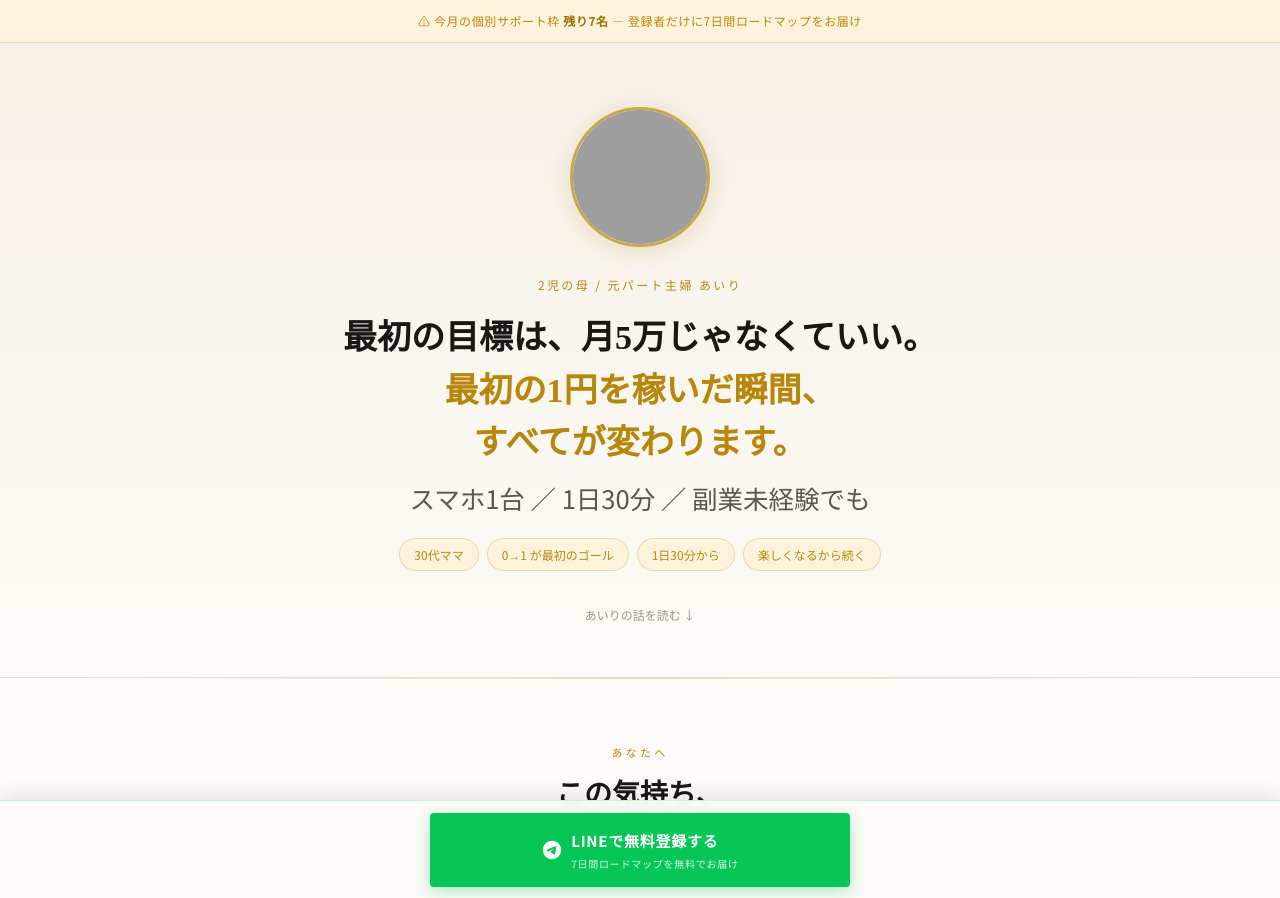
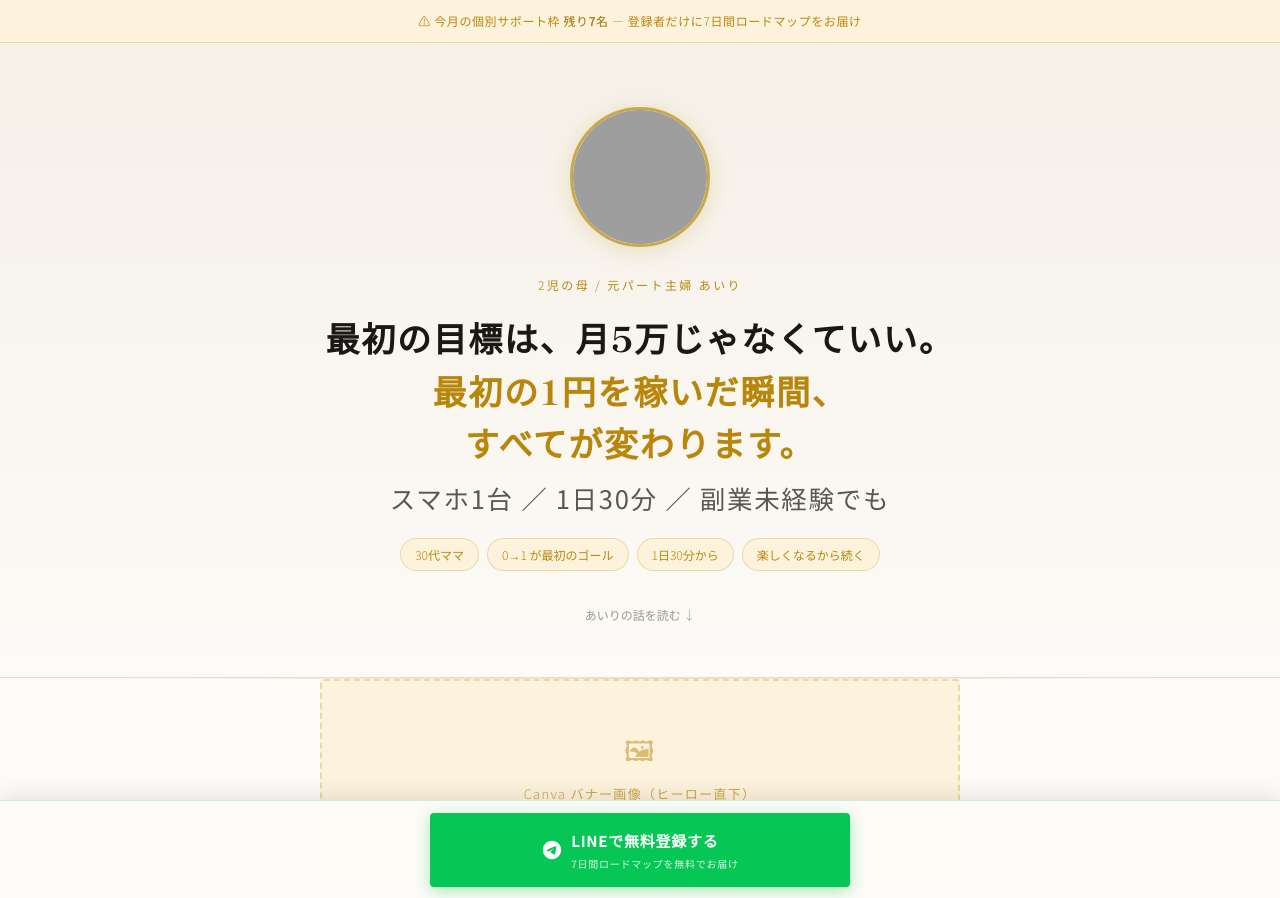
Before and after one commit to Tksm2001/zero-lp, a plain HTML site: page index.html in a window 1280 px wide. Shown: the top 898 px of the page. Drawn offline with Linux system fonts and the light colour scheme; grey boxes are pictures that could not be loaded.

Commit message:
Design: Shippori Mincho font, weight contrast, letter-spacing, Canva image slots

```diff
--- a/index.html
+++ b/index.html
@@ -7,7 +7,7 @@
 <meta name="description" content="130万円の教材も、やる気が続かなければ意味がない。スマホ1台・1日30分。0→1さえ越えれば、あとは楽しくなるだけ。">
 <link rel="preconnect" href="https://fonts.googleapis.com">
 <link rel="preconnect" href="https://fonts.gstatic.com" crossorigin>
-<link href="https://fonts.googleapis.com/css2?family=Noto+Serif+JP:wght@400;700;900&family=Noto+Sans+JP:wght@300;400;500;700&display=swap" rel="stylesheet">
+<link href="https://fonts.googleapis.com/css2?family=Shippori+Mincho:wght@400;600;800&family=Noto+Sans+JP:wght@300;400;500;700&display=swap" rel="stylesheet">
 <style>
 /* ===== リセット & 変数 ===== */
 :root {
@@ -33,14 +33,26 @@ body {
   background: var(--bg);
   color: var(--text);
   font-family: 'Noto Sans JP', sans-serif;
+  font-weight: 300;
   font-size: 16px;
   line-height: 1.8;
   overflow-x: hidden;
 }
 
+/* ===== 見出し全体：極太＋字間 ===== */
+h1, h2, h3, h4 {
+  font-family: 'Shippori Mincho', serif;
+  font-weight: 800;
+  letter-spacing: 0.05em;
+  line-height: 1.5;
+}
+
+/* 本文強調は500止まり（軽さを維持） */
+strong { font-weight: 500; }
+
 /* ===== ユーティリティ ===== */
 .container { max-width: 680px; margin: 0 auto; padding: 0 20px; }
-.serif { font-family: 'Noto Serif JP', serif; }
+.serif { font-family: 'Shippori Mincho', serif; font-weight: 800; letter-spacing: 0.05em; }
 
 /* ===== フェードイン ===== */
 .fade-in {
@@ -90,9 +102,10 @@ body {
   margin-bottom: 16px;
 }
 .hero-catch {
-  font-family: 'Noto Serif JP', serif;
+  font-family: 'Shippori Mincho', serif;
   font-size: clamp(22px, 5vw, 34px);
-  font-weight: 900;
+  font-weight: 800;
+  letter-spacing: 0.05em;
   line-height: 1.55;
   color: var(--text);
   margin-bottom: 12px;
@@ -147,9 +160,10 @@ body {
   text-transform: uppercase;
 }
 .section-title {
-  font-family: 'Noto Serif JP', serif;
+  font-family: 'Shippori Mincho', serif;
   font-size: clamp(20px, 4vw, 28px);
-  font-weight: 700;
+  font-weight: 800;
+  letter-spacing: 0.05em;
   text-align: center;
   line-height: 1.55;
   color: var(--text);
@@ -210,7 +224,7 @@ body {
   padding: 20px 24px;
   border-left: 3px solid var(--gold-l);
   background: var(--card);
-  font-family: 'Noto Serif JP', serif;
+  font-family: 'Shippori Mincho', serif;
   font-size: 15px;
   color: var(--text2);
   line-height: 2;
@@ -269,9 +283,10 @@ body {
   margin-bottom: 6px;
 }
 .phase-title {
-  font-family: 'Noto Serif JP', serif;
+  font-family: 'Shippori Mincho', serif;
   font-size: clamp(16px, 3vw, 20px);
-  font-weight: 700;
+  font-weight: 800;
+  letter-spacing: 0.04em;
   color: var(--text);
   line-height: 1.5;
   margin-bottom: 8px;
@@ -289,7 +304,7 @@ body {
   text-align: center;
 }
 .catchcopy-box p {
-  font-family: 'Noto Serif JP', serif;
+  font-family: 'Shippori Mincho', serif;
   font-size: clamp(15px, 3vw, 18px);
   line-height: 2;
   color: var(--text);
@@ -356,9 +371,10 @@ body {
   white-space: nowrap;
 }
 .gift-title {
-  font-family: 'Noto Serif JP', serif;
+  font-family: 'Shippori Mincho', serif;
   font-size: clamp(18px, 4vw, 24px);
-  font-weight: 700;
+  font-weight: 800;
+  letter-spacing: 0.05em;
   color: var(--text);
   line-height: 1.6;
   margin: 12px 0 6px;
@@ -379,6 +395,38 @@ body {
   color: var(--text2);
 }
 .gift-item .icon { color: var(--gold); flex-shrink: 0; margin-top: 2px; }
+
+/* ===== Canva画像パーツスロット ===== */
+.canva-banner {
+  width: 100%;
+  display: block;
+  border-radius: 4px;
+  box-shadow: var(--shadow-l);
+  margin: 0 auto 0;
+  max-width: 680px;
+}
+/* プレースホルダー表示（Canva画像差し替え前） */
+.canva-placeholder {
+  width: 100%;
+  max-width: 680px;
+  margin: 0 auto 32px;
+  aspect-ratio: 16 / 5;
+  background: var(--gold-pale);
+  border: 2px dashed var(--gold-border);
+  border-radius: 4px;
+  display: flex;
+  flex-direction: column;
+  align-items: center;
+  justify-content: center;
+  gap: 8px;
+  color: var(--gold);
+  font-size: 13px;
+  letter-spacing: 0.1em;
+}
+.canva-placeholder .cp-icon { font-size: 28px; opacity: 0.5; }
+.canva-placeholder span { opacity: 0.7; }
+/* 差し替え後はプレースホルダーを非表示にするためのユーティリティ */
+.canva-slot { margin-bottom: 32px; }
 
 /* ===== LINE CTA ===== */
 .cta-section { background: var(--bg2); }
@@ -535,6 +583,18 @@ footer {
 </section>
 
 <div class="divider"></div>
+
+<!-- ▼ Canva画像スロット①：ヒーロー直下バナー（横長16:5）
+     Canvaで「横長バナー」を作成 → PNG書き出し → src に画像パスを入れると表示されます
+     例: <img class="canva-banner" src="images/canva-hero-banner.png" alt="あいりの副業ストーリー">
+     ※画像が準備できたら下の .canva-placeholder ブロックを上記 img タグに差し替えてください -->
+<div class="container canva-slot">
+  <div class="canva-placeholder">
+    <span class="cp-icon">🖼</span>
+    <span>Canva バナー画像（ヒーロー直下）</span>
+    <span style="font-size:11px;opacity:.5">16:5 推奨 ／ PNG書き出し後にここへ差し替え</span>
+  </div>
+</div>
 
 <!-- 共感セクション -->
 <section class="section empathy">
@@ -716,6 +776,17 @@ footer {
 <section class="section gift-section">
   <div class="container">
     <p class="section-label fade-in">無料プレゼント</p>
+    <!-- ▼ Canva画像スロット②：プレゼントセクション上部（正方形or4:3）
+         Canvaで「プレゼント表紙画像」を作成 → PNG書き出し → src に画像パスを入れると表示されます
+         例: <img class="canva-banner fade-in" src="images/canva-gift-cover.png" alt="7日間ロードマップ表紙">
+         ※画像が準備できたら下の .canva-placeholder ブロックを上記 img タグに差し替えてください -->
+    <div class="canva-slot fade-in">
+      <div class="canva-placeholder" style="aspect-ratio:4/3">
+        <span class="cp-icon">🖼</span>
+        <span>Canva プレゼント表紙画像</span>
+        <span style="font-size:11px;opacity:.5">4:3 推奨 ／ PNG書き出し後にここへ差し替え</span>
+      </div>
+    </div>
     <div class="gift-box fade-in">
       <div class="gift-badge">LINE登録者だけにお届け</div>
       <h2 class="gift-title">
```
